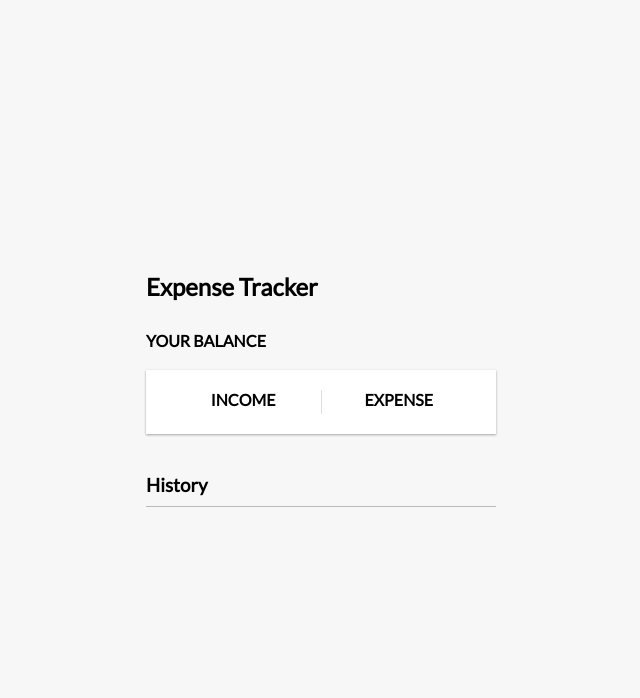
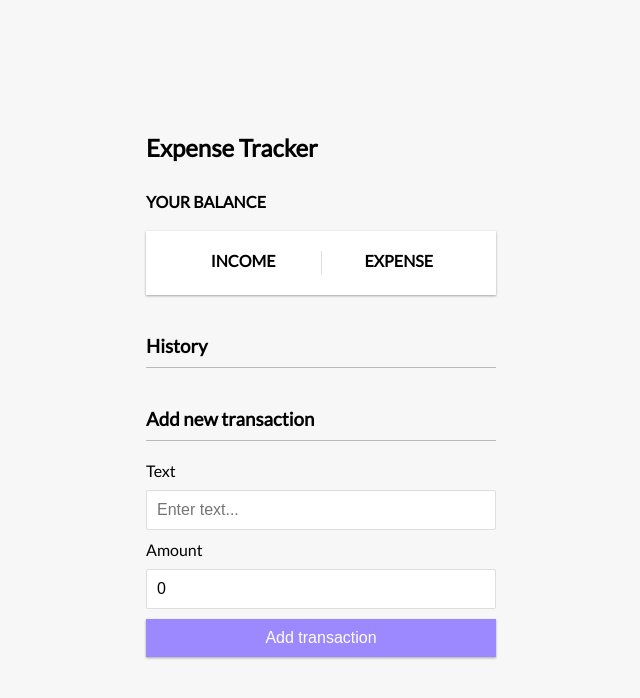
Before and after one commit to msinemkaya/expense-tracker, a React (Create React App) app: page / in a window 1280 px wide. Shown: the top 698 px of the page, without its empty margins (319-959 px from the left). Built offline with nearby package versions, Linux system fonts and the light colour scheme.

Commit message:
feat: created AddTransaction component

```diff
--- a/src/App.js
+++ b/src/App.js
@@ -3,6 +3,7 @@
 import Balance from './components/Balance';
 import IncomeExpenses from './components/IncomeExpenses';
 import TransactionList from './components/TransactionList';
+import AddTransaction from './components/AddTransaction';
 
 function App() {
   return (
@@ -12,6 +13,7 @@
         <Balance />
         <IncomeExpenses/>
         <TransactionList />
+        <AddTransaction />
       </div>
     </>
   );
--- /dev/null
+++ b/src/components/AddTransaction.js
@@ -0,0 +1,26 @@
+import { useState } from 'react';
+
+export default function AddTransaction() {
+
+  const [text, setText] = useState('')
+  const [amount, setAmount] = useState(0)
+
+  return (
+    <>
+      <h3>Add new transaction</h3>
+      <form>
+        <div className='form-control'>
+          <label htmlFor='text'>Text</label>
+          <input type='text' placeholder='Enter text...' value={text} onChange={({ target }) => setText(target.value)} />
+        </div>
+        <div className='form-control'>
+          <label htmlFor='amount'>
+            Amount <br />
+          </label>
+          <input type='number' placeholder='Enter amount...' value={amount} onChange={({ target }) => setAmount(target.value)}/>
+        </div>
+        <button className='btn'>Add transaction</button>
+      </form>
+    </>
+  );
+}
```
